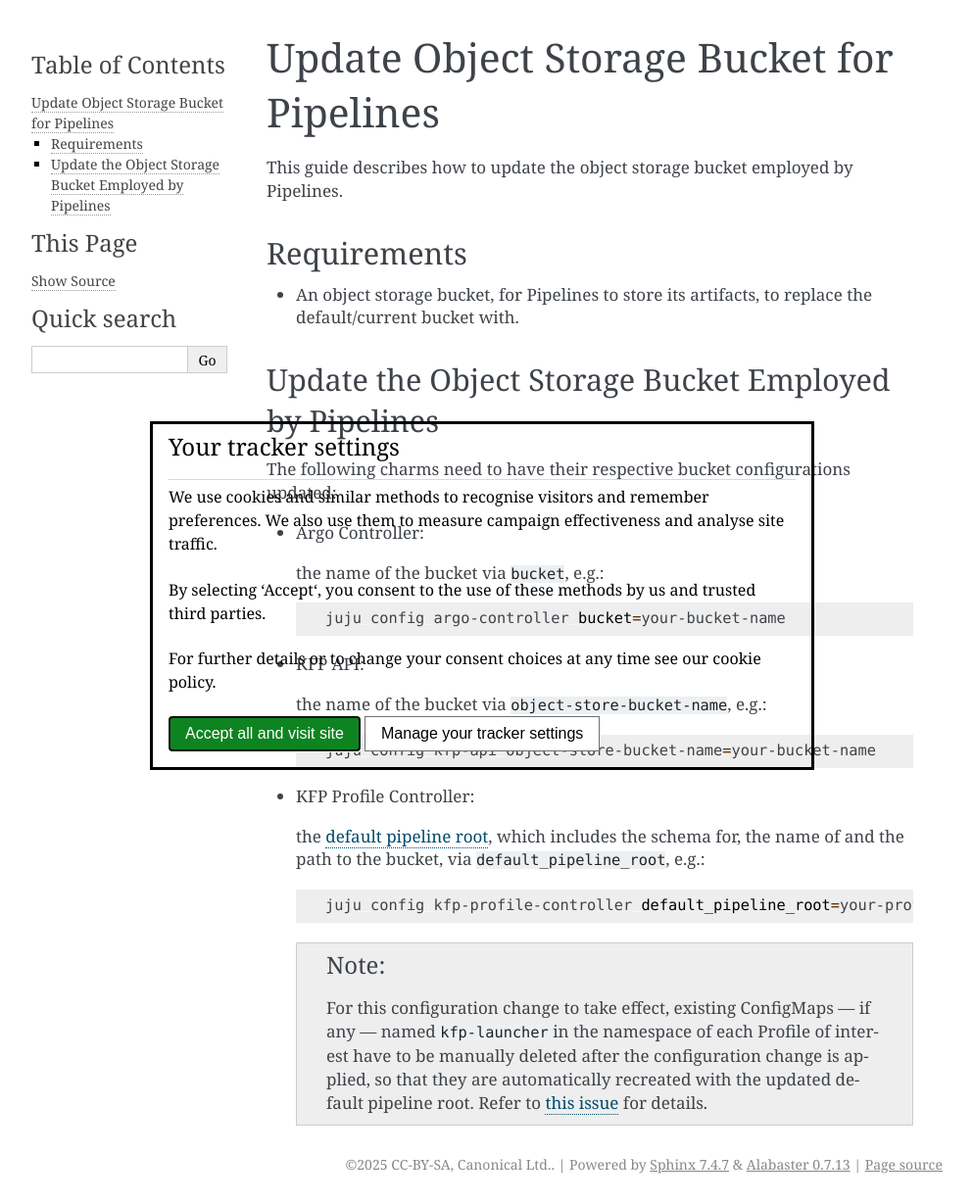
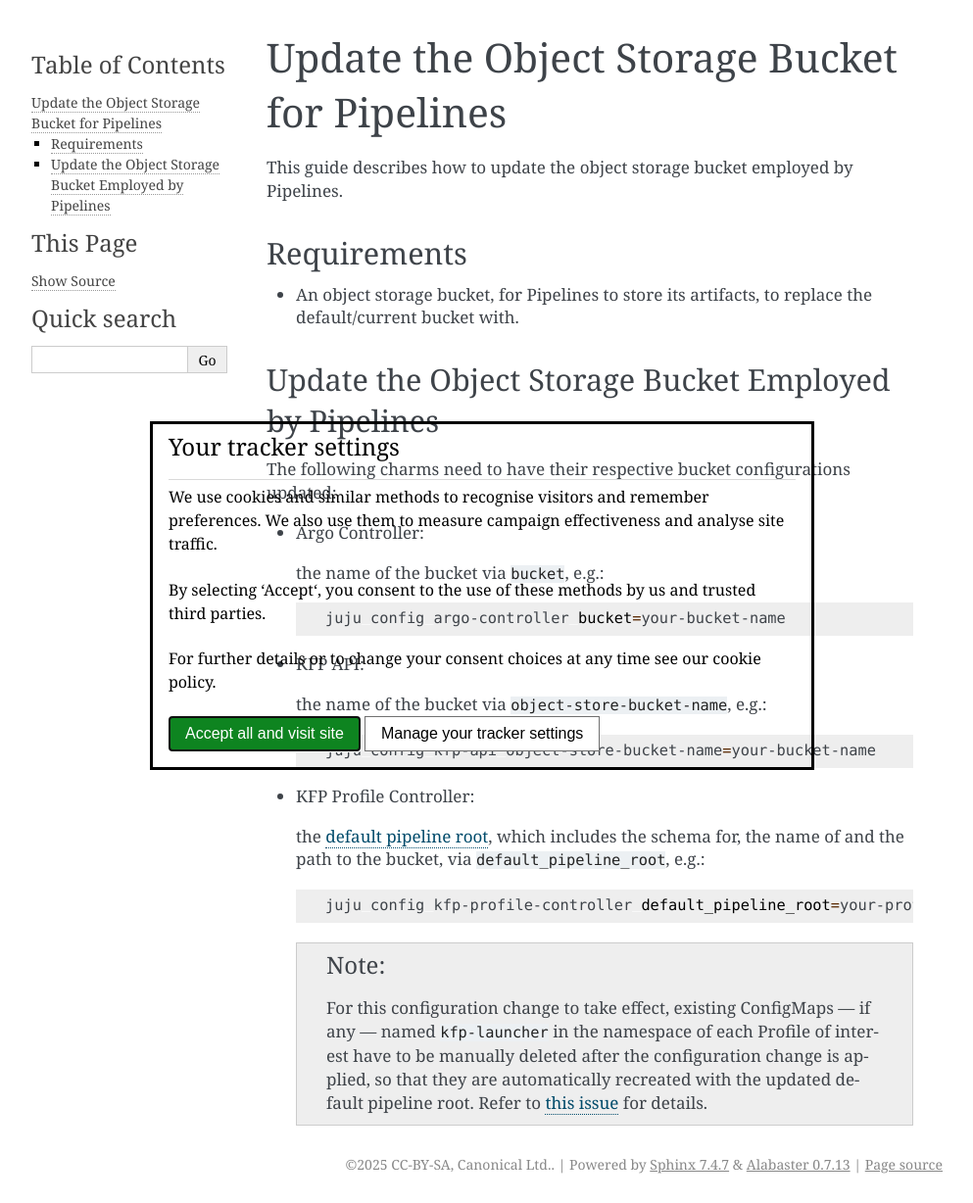
Before and after one commit to canonical/charmed-kubeflow-documentation, a Sphinx documentation site: the page built from docs/how-to/manage/update-bucket-for-pipelines.rst, in a window 1280 px wide and 1228 px high. Shown: the whole window at 98% size, without its empty margins (148-1141 px from the left). Built offline with Sphinx 7.4.7, drawn with Linux system fonts in a browser that asks for light colours.

Commit message:
fix: improve grammar and file naming

```diff
--- a/docs/how-to/manage/index.rst
+++ b/docs/how-to/manage/index.rst
@@ -50,4 +50,4 @@
     Configure Kubeflow Notebook creation page <configure-notebook-page>
     Enable HTTPS <enable-https>
     Enable Istio CNI plugin <enable-istio-cni>
-    Update Object Storage Bucket for Pipelines <update-object-storage-bucket-for-pipelines>
+    Update the Object Storage Bucket for Pipelines <update-bucket-for-pipelines>
--- a/docs/how-to/manage/update-object-storage-bucket-for-pipelines.rst
+++ b/docs/how-to/manage/update-bucket-for-pipelines.rst
@@ -1,6 +1,6 @@
-.. _update_object_storage_bucket_for_pipelines:
+.. _update_bucket_for_pipelines:
 
-Update Object Storage Bucket for Pipelines
+Update the Object Storage Bucket for Pipelines
 ==========================================
 
 This guide describes how to update the object storage bucket employed by Pipelines.
```
